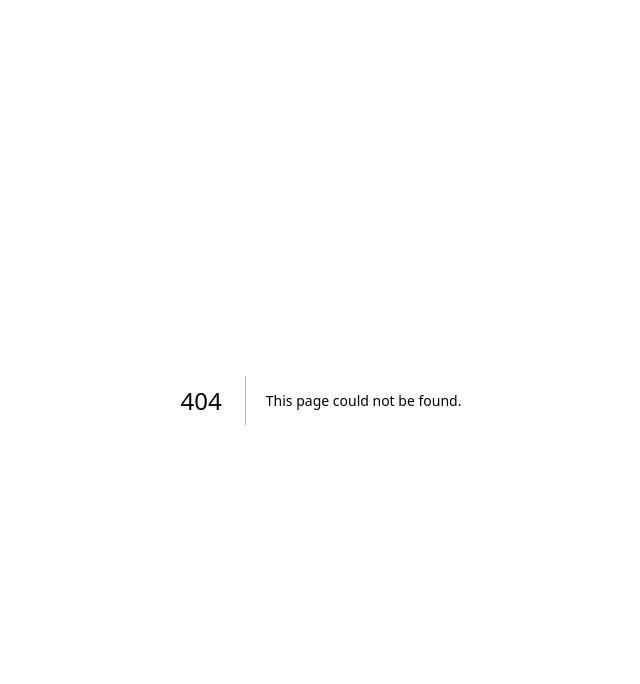
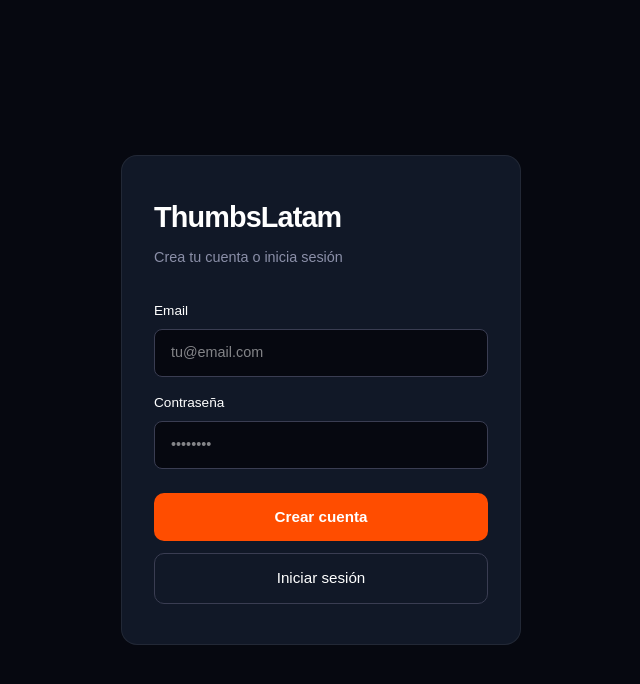
Before and after one commit to jokonog/thumbslatam, a Next.js app: page /registro in a window 1280 px wide. Before the commit this address had no page. Shown: the top 684 px of the page, without its empty margins (319-959 px from the left). Built offline with nearby package versions, Linux system fonts and the light colour scheme; no server answers.

Commit message:
agregar registro de usuarios supabase

```diff
--- /dev/null
+++ b/app/registro/page.tsx
@@ -0,0 +1,56 @@
+"use client";
+import { useState } from "react";
+import { supabase } from "../../lib/supabase";
+
+export default function Registro() {
+  const [email, setEmail] = useState("");
+  const [password, setPassword] = useState("");
+  const [mensaje, setMensaje] = useState("");
+  const [cargando, setCargando] = useState(false);
+
+  async function registrar() {
+    setCargando(true);
+    const { error } = await supabase.auth.signUp({ email, password });
+    if (error) {
+      setMensaje("Error: " + error.message);
+    } else {
+      setMensaje("Revisa tu email para confirmar tu cuenta");
+    }
+    setCargando(false);
+  }
+
+  async function iniciarSesion() {
+    setCargando(true);
+    const { error } = await supabase.auth.signInWithPassword({ email, password });
+    if (error) {
+      setMensaje("Error: " + error.message);
+    } else {
+      window.location.href = "/generador";
+    }
+    setCargando(false);
+  }
+
+  return (
+    <main style={{minHeight:"100vh",background:"#060810",color:"white",fontFamily:"sans-serif",display:"flex",alignItems:"center",justifyContent:"center",padding:"24px"}}>
+      <div style={{width:"100%",maxWidth:"400px",background:"#111827",borderRadius:"16px",padding:"40px 32px",border:"1px solid rgba(255,255,255,0.07)"}}>
+        <h1 style={{fontSize:"1.8rem",fontWeight:"800",marginBottom:"8px",letterSpacing:"-0.03em"}}>ThumbsLatam</h1>
+        <p style={{color:"#8B8FA8",marginBottom:"32px",fontSize:"0.9rem"}}>Crea tu cuenta o inicia sesión</p>
+        <div style={{marginBottom:"16px"}}>
+          <label style={{display:"block",marginBottom:"8px",fontSize:"0.85rem"}}>Email</label>
+          <input type="email" value={email} onChange={(e)=>setEmail(e.target.value)} placeholder="tu@email.com" style={{width:"100%",padding:"12px 16px",borderRadius:"8px",background:"#060810",border:"1px solid #3A3D52",color:"white",fontSize:"0.9rem"}}/>
+        </div>
+        <div style={{marginBottom:"24px"}}>
+          <label style={{display:"block",marginBottom:"8px",fontSize:"0.85rem"}}>Contraseña</label>
+          <input type="password" value={password} onChange={(e)=>setPassword(e.target.value)} placeholder="••••••••" style={{width:"100%",padding:"12px 16px",borderRadius:"8px",background:"#060810",border:"1px solid #3A3D52",color:"white",fontSize:"0.9rem"}}/>
+        </div>
+        {mensaje && <p style={{marginBottom:"16px",fontSize:"0.85rem",color:mensaje.includes("Error")?"#ef4444":"#06D6A0"}}>{mensaje}</p>}
+        <button onClick={registrar} disabled={cargando} style={{width:"100%",padding:"13px",borderRadius:"10px",background:"#FF4D00",border:"none",color:"white",fontSize:"0.95rem",fontWeight:"700",marginBottom:"12px",cursor:"pointer"}}>
+          {cargando?"Cargando...":"Crear cuenta"}
+        </button>
+        <button onClick={iniciarSesion} disabled={cargando} style={{width:"100%",padding:"13px",borderRadius:"10px",background:"transparent",border:"1px solid #3A3D52",color:"white",fontSize:"0.95rem",fontWeight:"500",cursor:"pointer"}}>
+          Iniciar sesión
+        </button>
+      </div>
+    </main>
+  );
+}
```
